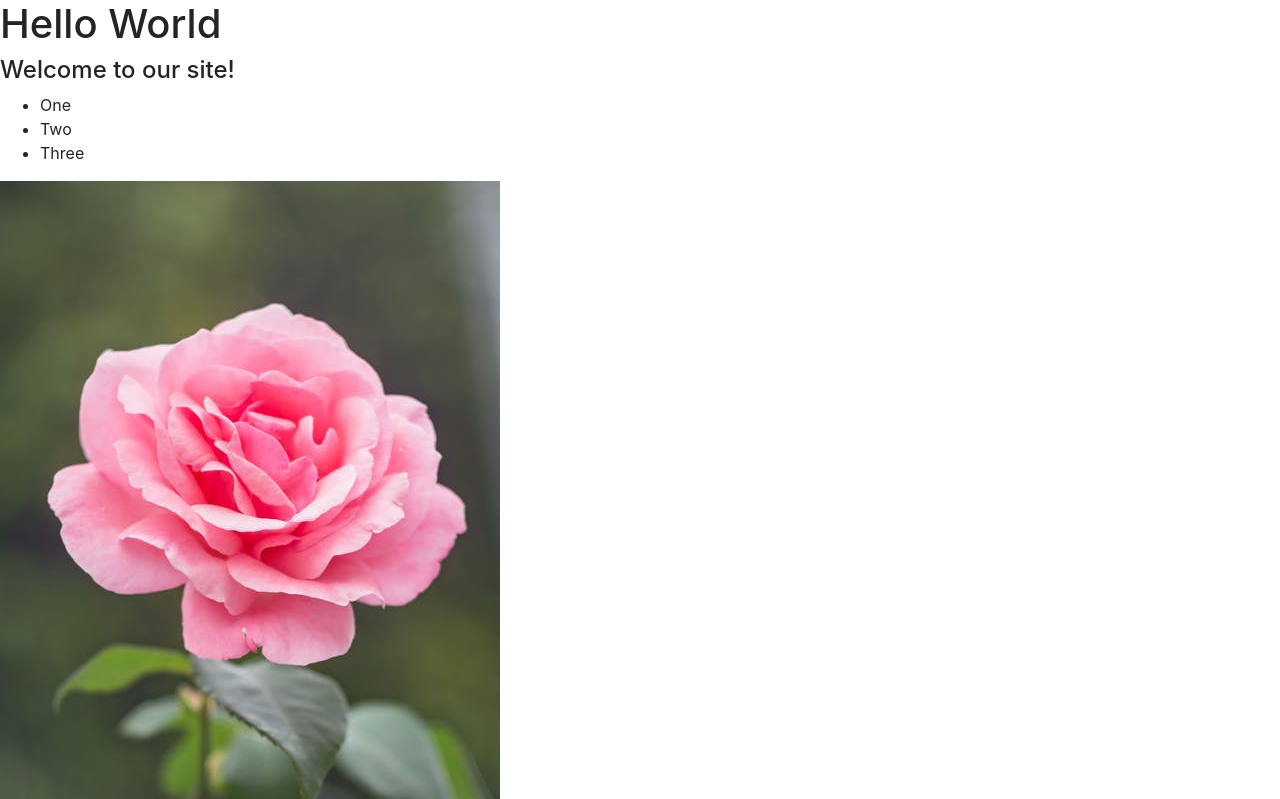
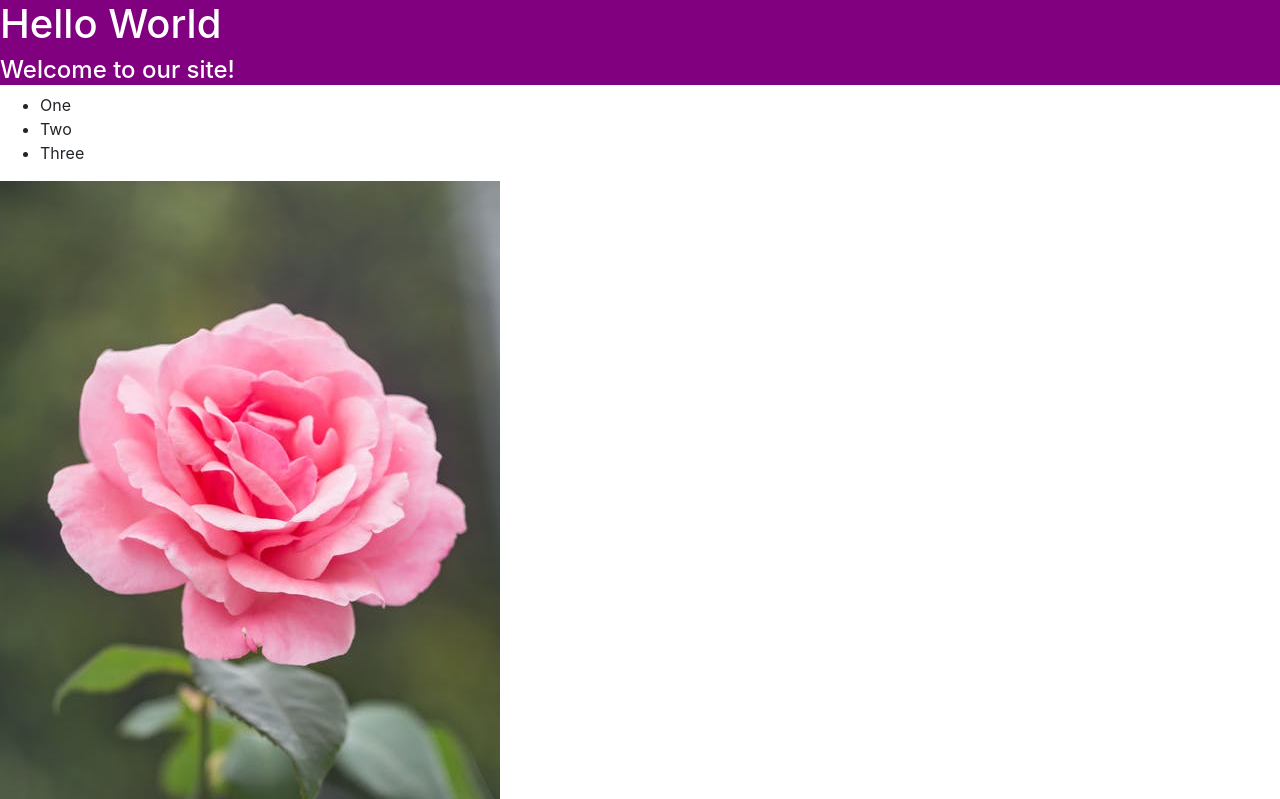
Before and after one commit to sajjadboodaghi/FrontProj, a plain HTML site: page index.html in a window 1280 px wide. Shown: the top 799 px of the page. Drawn offline with Linux system fonts and the light colour scheme.

Commit message:
change header color

```diff
--- a/style.css
+++ b/style.css
@@ -6,3 +6,8 @@ a {
 body {
     background-color: gray;
 }
+
+header {
+    background-color: purple;
+    color: white;
+}
```
